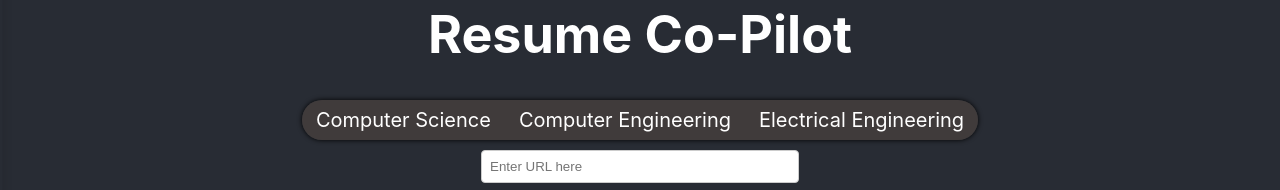
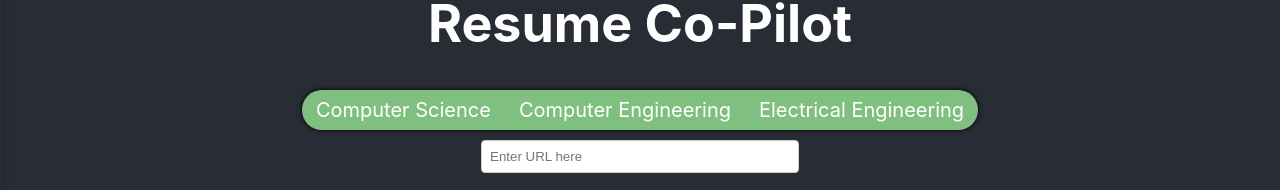
Before and after one commit to CSI4999-Team/CSI4999-Org-Repo, a React (Create React App) app in the folder resume-copilot/: page / in a window 1280 px wide. Shown: the part 218-408 px from the top of the page. Built offline with nearby package versions, Linux system fonts and the light colour scheme.

Commit message:
changes... changes... changes...

```diff
--- a/resume-copilot/package.json
+++ b/resume-copilot/package.json
@@ -9,6 +9,7 @@
     "framer-motion": "^11.0.3",
     "react": "^18.2.0",
     "react-dom": "^18.2.0",
+    "react-pdf": "^7.7.1",
     "react-scripts": "5.0.1",
     "web-vitals": "^2.1.4"
   },
--- a/resume-copilot/src/App.css
+++ b/resume-copilot/src/App.css
@@ -170,7 +170,7 @@ button {
   padding: 8px 14px;
   font-size: 20px;
   color: #ffffff;
-  background: #403b3b;
+  background: #7fbf7f;
   cursor: pointer;
   transition: background 0.1s;
 }
--- a/resume-copilot/src/components/Uploader.css
+++ b/resume-copilot/src/components/Uploader.css
@@ -8,8 +8,8 @@
 }
 
 #img-view {
-    width: 100%;
-    height: 100%;
+    width: 800px;
+    height: 300px;
     border-radius: 20px;
     border: 2px solid black;
     background: #191213;
--- a/resume-copilot/src/components/Uploader.js
+++ b/resume-copilot/src/components/Uploader.js
@@ -25,6 +25,7 @@ const Uploader = () => {
           id="input-file-field"
           onChange={handleFileChange}
           hidden
+          accept="application"
         />
         <div
           id="img-view"
```
Also changed, not shown: 1 other file (tests, documents, lock files or other folders).
